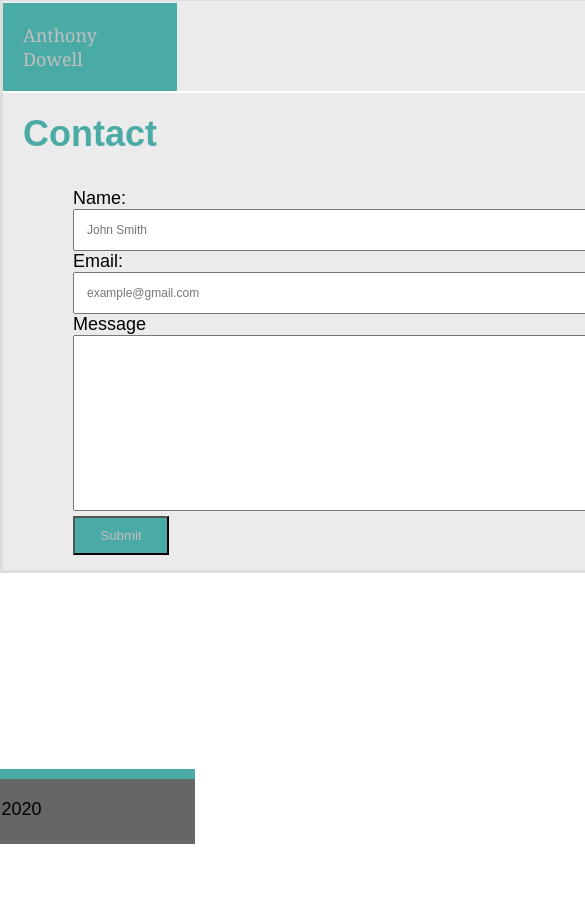
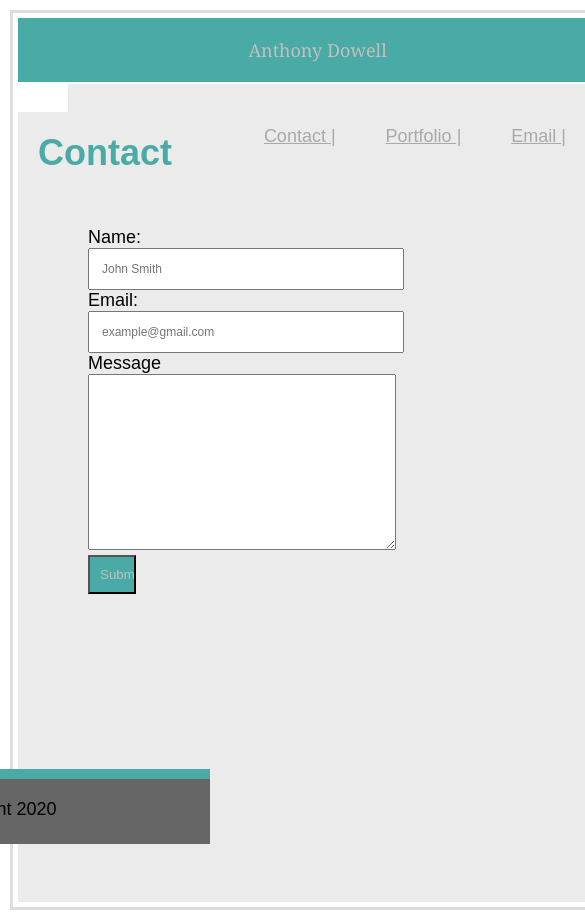
Before and after one commit to Adowell25/Responsive-Portfolio, a plain HTML site: page contact.html in a window 390 px wide. Shown: the top 920 px of the page, 585 px wide, since content can reach past the window. Before the commit the page ends 844 px from the top, so only its background shows below. Drawn offline with Linux system fonts and the light colour scheme.

Commit message:
responsive layout complete for all 3 pages

```diff
--- a/assets/css/contact.css
+++ b/assets/css/contact.css
@@ -99,5 +99,84 @@ footer {
         padding-top: 20px;
         border-top: solid #4aaaa5;
         border-width: 10px;
+}
 
+@media screen and (max-width: 980px){
+    body{
+        margin: 30px;
+        padding: 20px;
+        width: 960px;
+    }
+
+    ul{
+        margin-top: -70px;
+     }
+
+    li a{
+        margin-left: 80px;
+    }
+
+     .wrapper{
+        width: 960px;
+        margin-top: -58px;
+    }
+    h1{
+        margin-bottom: 40px;
+    }
+
+    form{
+        width: 80%;
+    }
 }
+    @media screen and (max-width:768px){
+        body{
+           margin: 20px;
+           padding: 10px;
+           width: 700px;
+           }
+
+       ul{
+           margin-top: -81px;
+           margin-left: 50px;
+
+        }
+        .wrapper{
+            width: 700px;
+
+        }
+}
+
+
+    @media screen and (max-width:640px){
+        body{
+            margin: 10px;
+            padding: 5px;
+            width: 600px;
+        }
+
+        header{
+            float: none;
+            width: 93.2%;
+            text-align: center;
+        }
+
+        ul{
+            float: none;
+            margin-top: 2px;
+            width: 86%;
+            margin-bottom: -10px;
+        }
+        li a{
+            margin-left: -10px;
+        }
+
+        h1{
+            width: 92%;
+            margin-top: -62px;
+        }
+
+        .wrapper{
+            width: 600px;
+            height: 790px;
+        }
+}
--- a/assets/css/portfolio.css
+++ b/assets/css/portfolio.css
@@ -166,6 +166,7 @@ footer {
 
     .wrapper{
         width: 960px;
+        margin-top: -58px;
     }
 
 
@@ -185,12 +186,16 @@ footer {
         margin-left: 550px;
     }
 
+    footer{
+        height: 5px;
+    }
+
 }
 
 @media screen and (max-width:768px){
      body{
-        margin: 30px;
-        padding: 20px;
+        margin: 20px;
+        padding: 10px;
         width: 700px;
         }
 
@@ -200,16 +205,21 @@ footer {
      }
      .wrapper{
          width: 700px;
+         /* margin-top: 2px; */
      }
 
      section{
         margin-left: -10px;
+     }
+     h3{
+         width: 190px;
      }
 
      h1{
         width: 90%;
         margin-left: 4px;
         margin-right: -2px;
+        margin-bottom: 50px;
 
      }
 
@@ -232,6 +242,48 @@ footer {
 }
 
      @media screen and (max-width:640px){
+        body{
+            margin: 10px;
+            padding: 5px;
+            width: 600px;
+        }
 
+        header{
+            float: none;
+            width: 93.2%;
+            text-align: center;
+        }
+
+        ul{
+            float: none;
+            margin-top: 2px;
+            width: 96%;
+            margin-bottom: -10px;
+        }
+        li a{
+            margin-left: -10px;
+        }
+
+        h1{
+            width: 92%;
+            margin-top: -62px;
+        }
+
+        .wrapper{
+            width: 600px;
+            height: 790px;
+        }
+
+        footer{
+            height: -10px;
+            padding: 15px;
+
+        }
+
+        .RPS{
+            float: right;
+            margin-top: -25px;
+            margin-right: 265px;
+        }
 
      }
--- a/assets/css/style.css
+++ b/assets/css/style.css
@@ -105,8 +105,9 @@ footer {
 
 @media screen and (max-width: 768px){
     body{
-        margin: 30px;
-        padding: 15px;
+        margin: 20px;
+        padding: 10px;
+        width: 700px;
     }
     header{
         height: 30px;
@@ -122,6 +123,19 @@ footer {
     ul{ margin-top: -80px;
         margin-bottom: -20px;
         height: 57px;
+
+    }
+
+    h1{width: 500px;}
+
+    img{
+        height: 150px;
+        width: 150px;
+    }
+
+    p{
+        margin-right: -50px;
+        width: 500px
     }
 
 
@@ -161,16 +175,4 @@ footer {
         margin-top: -25px;
     }
 
-    p{
-        width: 500px;
-
-    }
-
-    .wrapper{
-        width: 600px;
-    }
-
-    section{
-        width: 600px;
-    }
 }
--- a/contact.html
+++ b/contact.html
@@ -17,7 +17,7 @@
 
         </ul>
 
-        <div>
+        <div class="wrapper">
             <h1>Contact</h1>
 
             <form>
```
